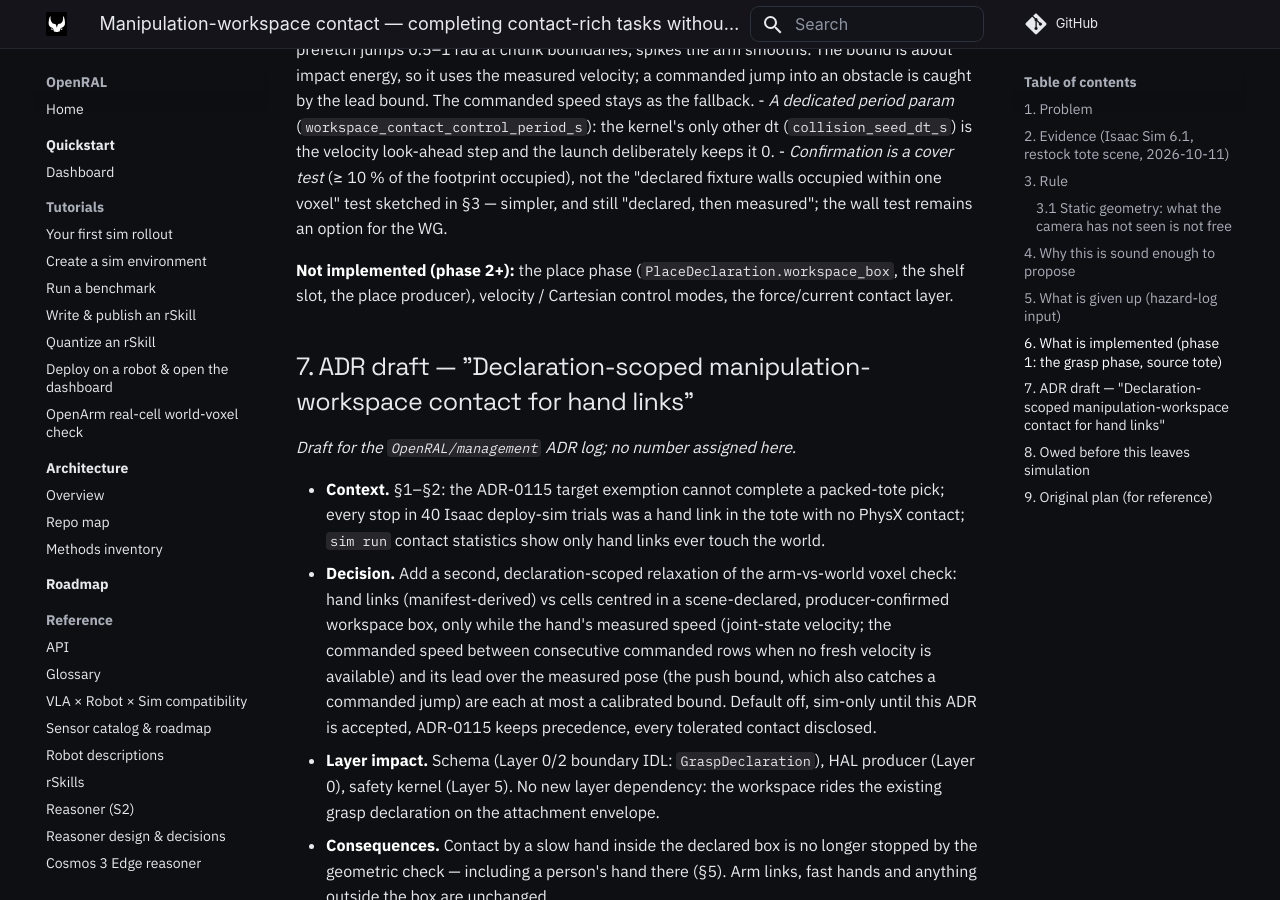
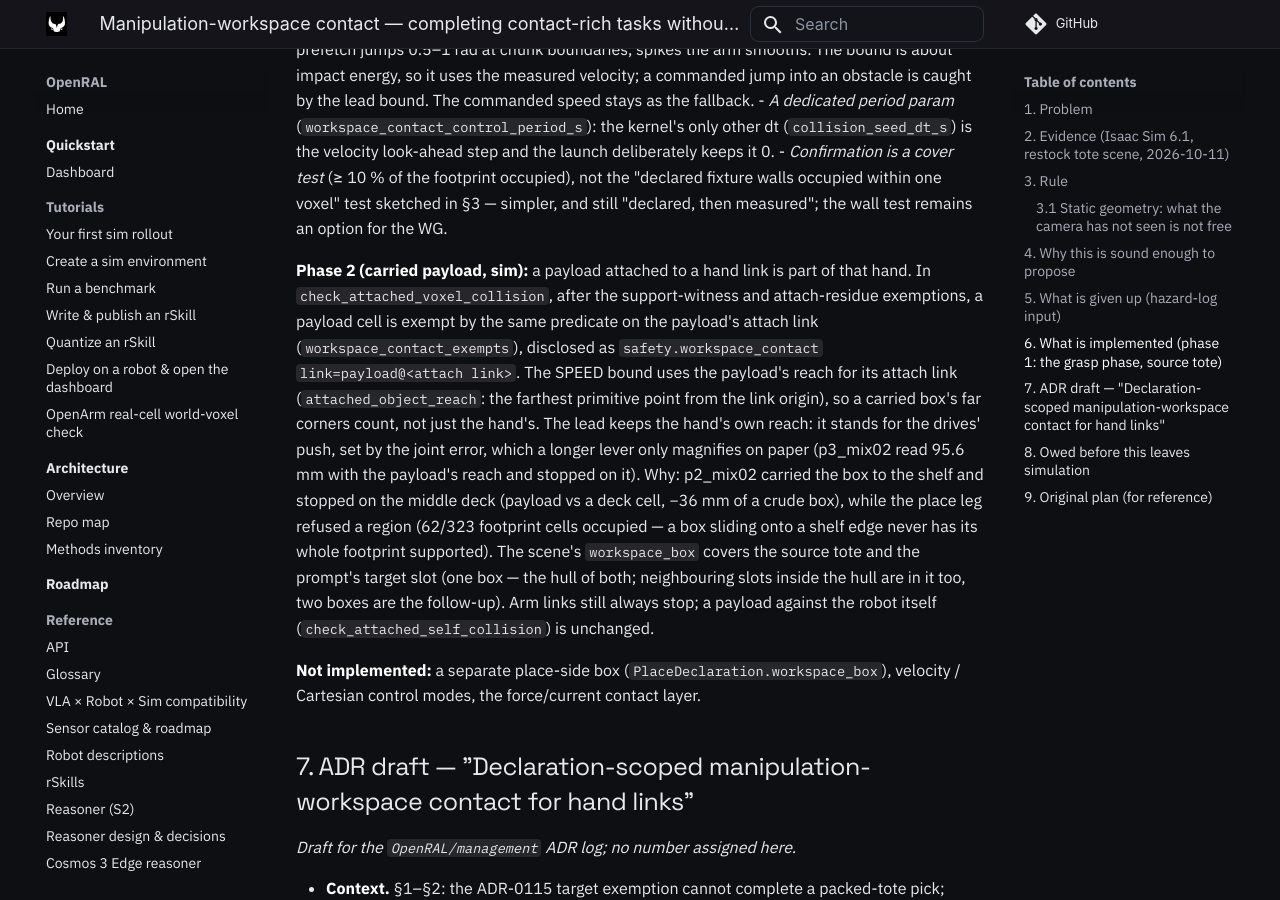
Before and after one commit to OpenRAL/openral, an MkDocs documentation site: the page built from docs/reference/manipulation-workspace-contact.md, in a window 1280 px wide and 900 px high, scrolled down 8177 px. Built offline with MkDocs 1.6.1 and Material for MkDocs 9.7.7, drawn with Linux system fonts in a browser that asks for light colours; comment, search, counter and statistics services are not loaded.

Commit message:
feat(safety): a payload carried by a hand link is part of it in the manipulation workspace (#349)
Place phase, sim-only (Safety-WG pending). Inside the confirmed workspace a carried
payload's cells are exempt by the hand links' predicate on its attach link (after the
support-witness and attach-residue exemptions), disclosed as link=payload@<link>. The
speed bound uses the payload's reach (attached_object_reach) so its corners count; the
lead keeps the hand's reach. p2_mix02 carried the box to the shelf and stopped on the
deck while the place leg refused a region (62/323 footprint cells: a box sliding onto
a shelf edge never has its whole footprint supported). Payload-vs-robot unchanged.

Co-Authored-By: Claude Opus 5.5 <noreply@anthropic.com>
Signed-off-by: Adrian <adrianllopart@gmail.com>

```diff
--- a/docs/reference/manipulation-workspace-contact.md
+++ b/docs/reference/manipulation-workspace-contact.md
@@ -256,8 +256,24 @@ and the freshness window.
   walls occupied within one voxel" test sketched in §3 — simpler, and still "declared, then
   measured"; the wall test remains an option for the WG.
 
-**Not implemented (phase 2+):** the place phase (`PlaceDeclaration.workspace_box`, the shelf slot,
-the place producer), velocity / Cartesian control modes, the force/current contact layer.
+**Phase 2 (carried payload, sim):** a payload attached to a hand link is part of that hand. In
+`check_attached_voxel_collision`, after the support-witness and attach-residue exemptions, a payload
+cell is exempt by the same predicate on the payload's attach link (`workspace_contact_exempts`),
+disclosed as `safety.workspace_contact link=payload@<attach link>`. The SPEED bound uses the
+payload's reach for its attach link (`attached_object_reach`: the farthest primitive point from the
+link origin), so a carried box's far corners count, not just the hand's. The lead keeps the hand's
+own reach: it stands for the drives' push, set by the joint error, which a longer lever only
+magnifies on paper (p3_mix02 read 95.6 mm with the payload's reach and stopped on it).
+Why: p2_mix02 carried
+the box to the shelf and stopped on the middle deck (payload vs a deck cell, −36 mm of a crude
+box), while the place leg refused a region (62/323 footprint cells occupied — a box sliding onto a
+shelf edge never has its whole footprint supported). The scene's `workspace_box` covers the source
+tote and the prompt's target slot (one box — the hull of both; neighbouring slots inside the hull
+are in it too, two boxes are the follow-up). Arm links still always stop; a payload against the
+robot itself (`check_attached_self_collision`) is unchanged.
+
+**Not implemented:** a separate place-side box (`PlaceDeclaration.workspace_box`), velocity /
+Cartesian control modes, the force/current contact layer.
 
 ## 7. ADR draft — "Declaration-scoped manipulation-workspace contact for hand links"
 
```
Also changed, not shown: cpp/openral_safety_kernel/README.md (+6 -1 lines), docs/methods/01-hal.md (+11 -11 lines), docs/methods/06-reasoning-wam-safety-observability.md (+2 -1 lines), docs/methods/11-ros2-nodes.md (+4 -4 lines), 5 other files.
